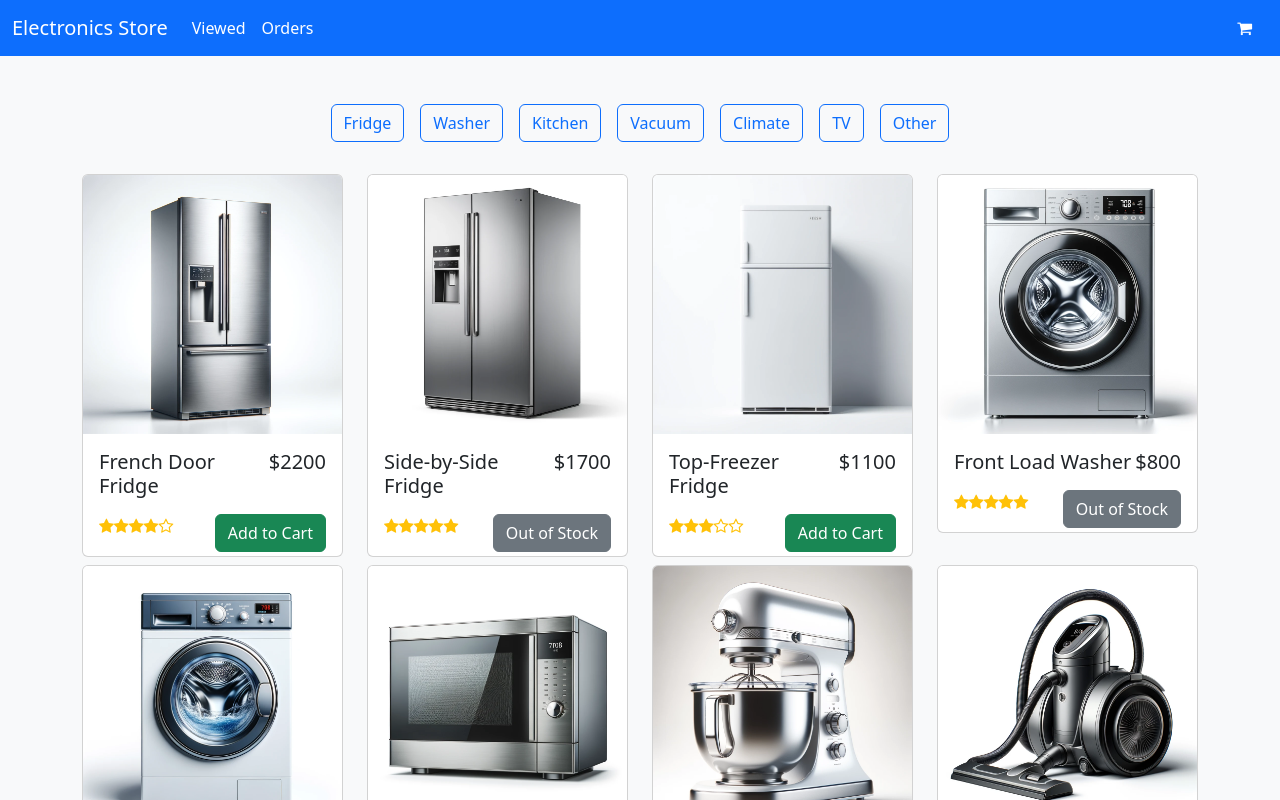
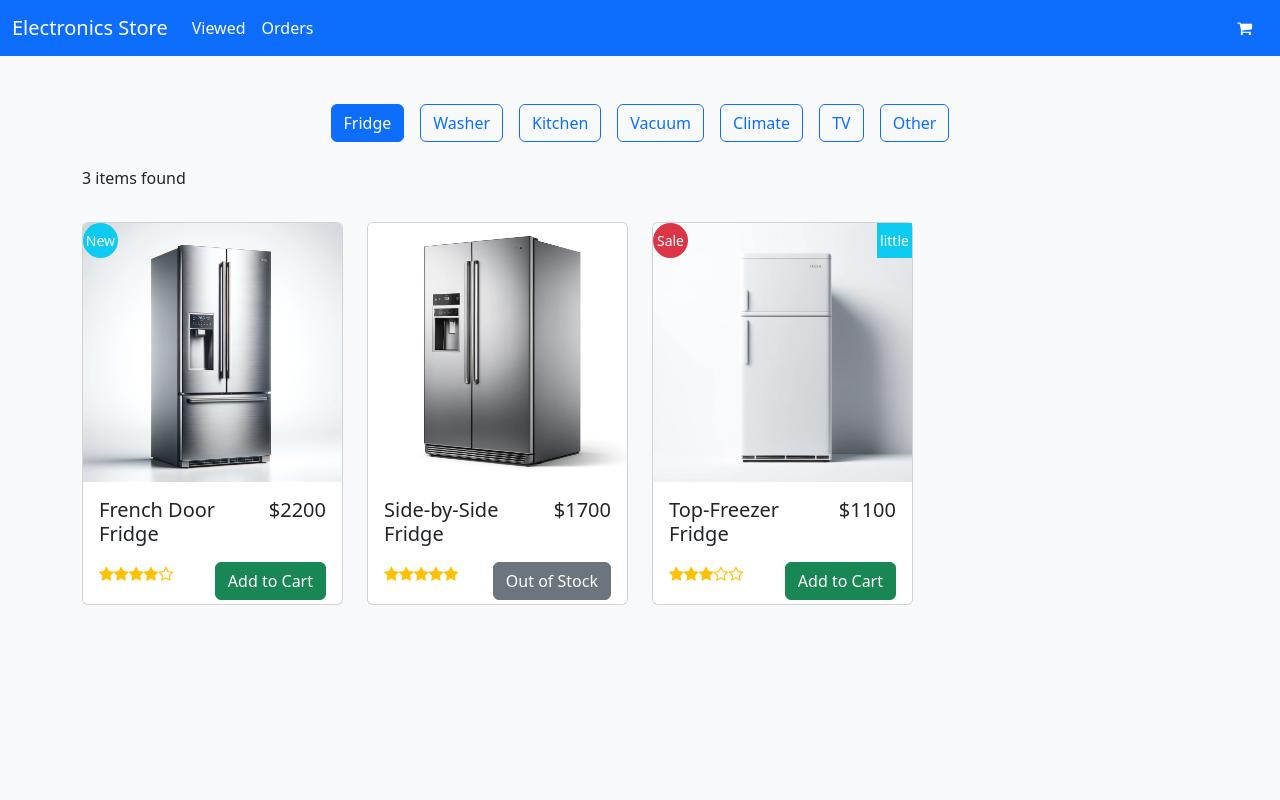
Before and after one commit to SkyNaoto/angular-project, an Angular app: page /home in a window 1280 px wide. Both pictures are taken after a click on the button "Fridge". Shown: the top 800 px of the page. Built offline with nearby package versions, Linux system fonts and the light colour scheme.

Commit message:
dev22 *ngIf filter map

```diff
--- a/src/app/components/home/home.component.html
+++ b/src/app/components/home/home.component.html
@@ -5,15 +5,30 @@
             <!-- Category selection buttons -->
             <div class="rounded-circle d-flex align-items-center justify-content-center mb-4">
                 <button *ngFor="let item of categoryList; let i = index; trackBy: trackByIndex"
-                class="btn btn-outline-primary mx-2">
+                [class]="selectedCategory === item ?  'btn btn-primary mx-2' :'btn btn-outline-primary mx-2' "
+                (click)="filterCategory(item)" >
                 {{item}}
                 </button>
             </div>
+            <!-- Display the number of items and sorting options if a category is selected -->
+            <div class="d-flex justify-content-between align-items-center mb-4" *ngIf="selectedCategory">
+                <!-- Display the number of items found -->
+                <div class="col-3">
+                    <p class="text-left mb-0">{{ filterdProducts.length}} items found</p>
+                </div>
+            </div>
+            <div class="row">
+                <!-- Display message if no product are found -->
+                 <ng-container *ngIf="filterdProducts.length === 0">
+                    <div class="col-md-12 text-center">
+                        <h6>No products found in this category</h6>
+                    </div>
+                 </ng-container>
 
-            <div class="row">
+
                 <!-- Display product cards if products are found -->
-                <ng-container>
-                    <div *ngFor="let item of productList; let i = index; trackBy: trackByIndex"
+                <ng-container *ngIf="filterdProducts.length > 0">
+                    <div *ngFor="let item of filterdProducts; let i = index; trackBy: trackByIndex"
                         class="col-md-12 col-lg-3 pt-2 mb-4 mb-lg-0">
                         <app-product-card [product] = "item" ></app-product-card>
 
--- a/src/app/components/home/home.component.ts
+++ b/src/app/components/home/home.component.ts
@@ -30,8 +30,52 @@ export class HomeComponent {
     { productId: 14, rating: 2, productName: 'Mini TV', category: 'TV', price: 250, isSale: true, releaseDate: '2023-01-10', availableQty: 5, imageUrl: 'assets/images/14.jpg' },
     { productId: 15, rating: 5, productName: 'Compact TV', category: 'TV', price: 300, isSale: true, releaseDate: '2023-01-10', availableQty: 5, imageUrl: 'assets/images/15.jpg' }
   ];
+
+  public filterdProducts: Product[] = [];
+  public selectedCategory: string = '';
+
+  constructor(){
+    this.productList = this.markNewProducts(this.productList);
+    this.productList = this.avalilabilityCheck(this.productList);
+    this.filterdProducts = this.productList;
+  }
+
   public trackByIndex(index: number, item: any): number {
     return index;
   }
 
+  private markNewProducts(productList: Product[]): Product[]{
+    const referenceData = new Date('2024-04-01');
+    const threeMonthAgo = new Date(referenceData);
+    threeMonthAgo.setMonth(threeMonthAgo.getMonth()-3);
+
+    return productList.map(product => {
+      const releaseDate = new Date(product.releaseDate);
+      product.isNew = releaseDate > threeMonthAgo;
+      return product;
+    })
+  }
+
+  private avalilabilityCheck(productList:Product[]): Product[]{
+    const defaultValue :number = 3;
+
+    return productList.map(number =>{
+      number.isChecked = defaultValue < number.availableQty;
+      return number;
+    })
+
+  }
+
+  public filterCategory(category: string): void {
+    if(this.selectedCategory === category){
+      this.selectedCategory = '';
+      this.filterdProducts = this.productList;
+    } else {
+      this.selectedCategory = category;
+      this.filterdProducts = this.productList.filter(product => product.category === category);
+    }
+  }
+
+
+
 }
--- a/src/app/components/product-card/product-card.component.html
+++ b/src/app/components/product-card/product-card.component.html
@@ -1,4 +1,22 @@
 <div class="card">
+    <!-- Display 'Sale' badge if the product is on sale -->
+    <div *ngIf="product.isSale"
+        class="bg-danger rounded-circle d-flex align-items-center justify-content-center shadow-1-strong"
+        style="width: 35px; height: 35px; position: absolute; left: 0;">
+        <p class="text-white mb-0 small">Sale</p>
+    </div>
+    <!-- Display 'New' badge if the product is new -->
+    <div *ngIf="product.isNew"
+        class="bg-info rounded-circle d-flex align-items-center justify-content-center shadow-1-strong"
+        style="width: 35px; height: 35px; position: absolute; left: 0;">
+        <p class="text-white mb-0 small">New</p>
+    </div>
+    <!-- Display 'New' badge if the product is new -->
+    <div *ngIf="product.isChecked"
+        class="bg-info rounded-0 d-flex align-items-center justify-content-center shadow-1-strong"
+        style="width: 35px; height: 35px; position: absolute; right: 0;">
+    <p class="text-white mb-0 small">little</p>
+    </div>
     <!-- Display product image -->
     <img [src]="product.imageUrl" class="card-img-top" [alt]="product.productName" />
     <div class="card-body pb-1">
--- a/src/app/models/product.model.ts
+++ b/src/app/models/product.model.ts
@@ -9,4 +9,5 @@ export interface Product {
     availableQty: number;
     imageUrl: string;
     isNew?: boolean; // Optional property
+    isChecked?: boolean;
 }
```
